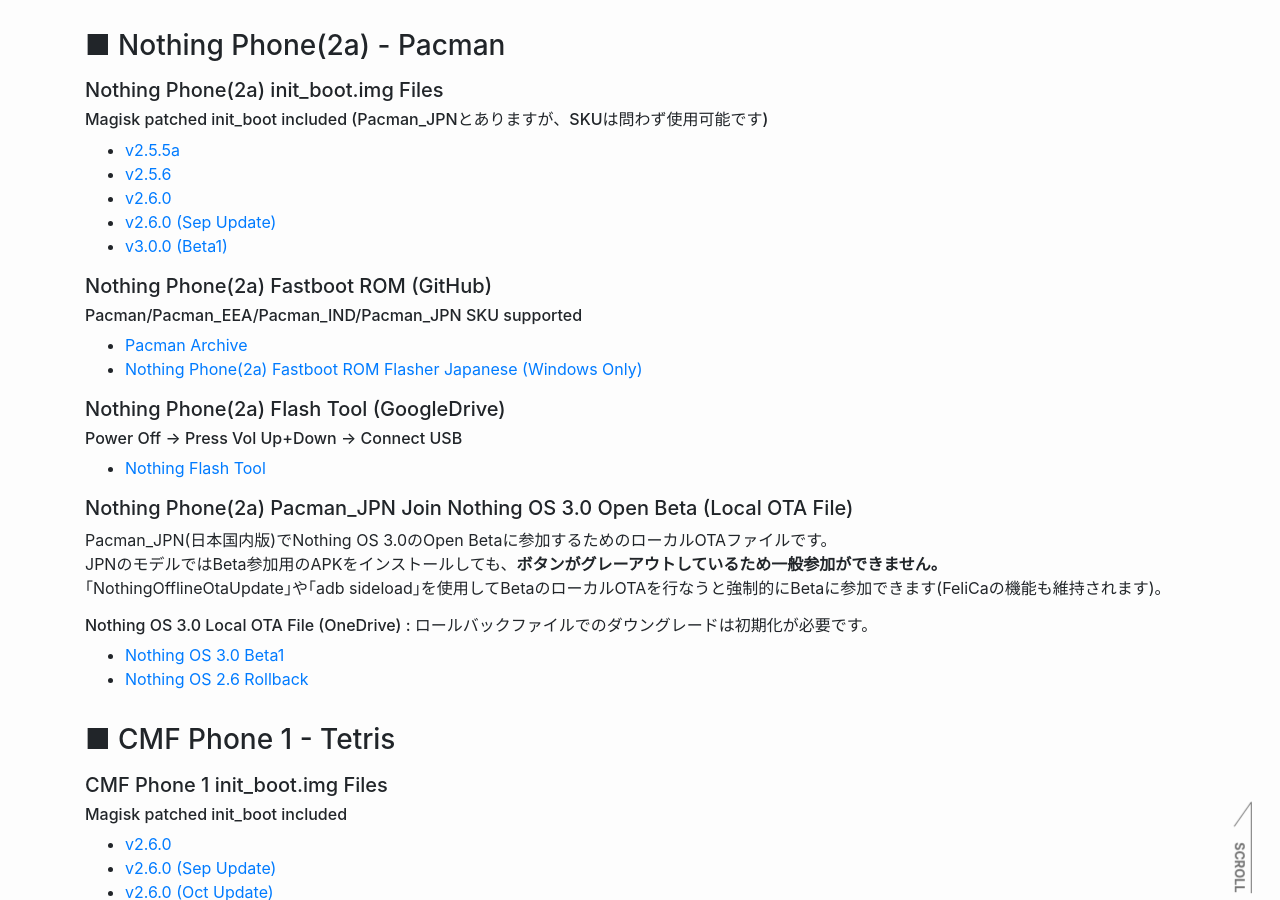
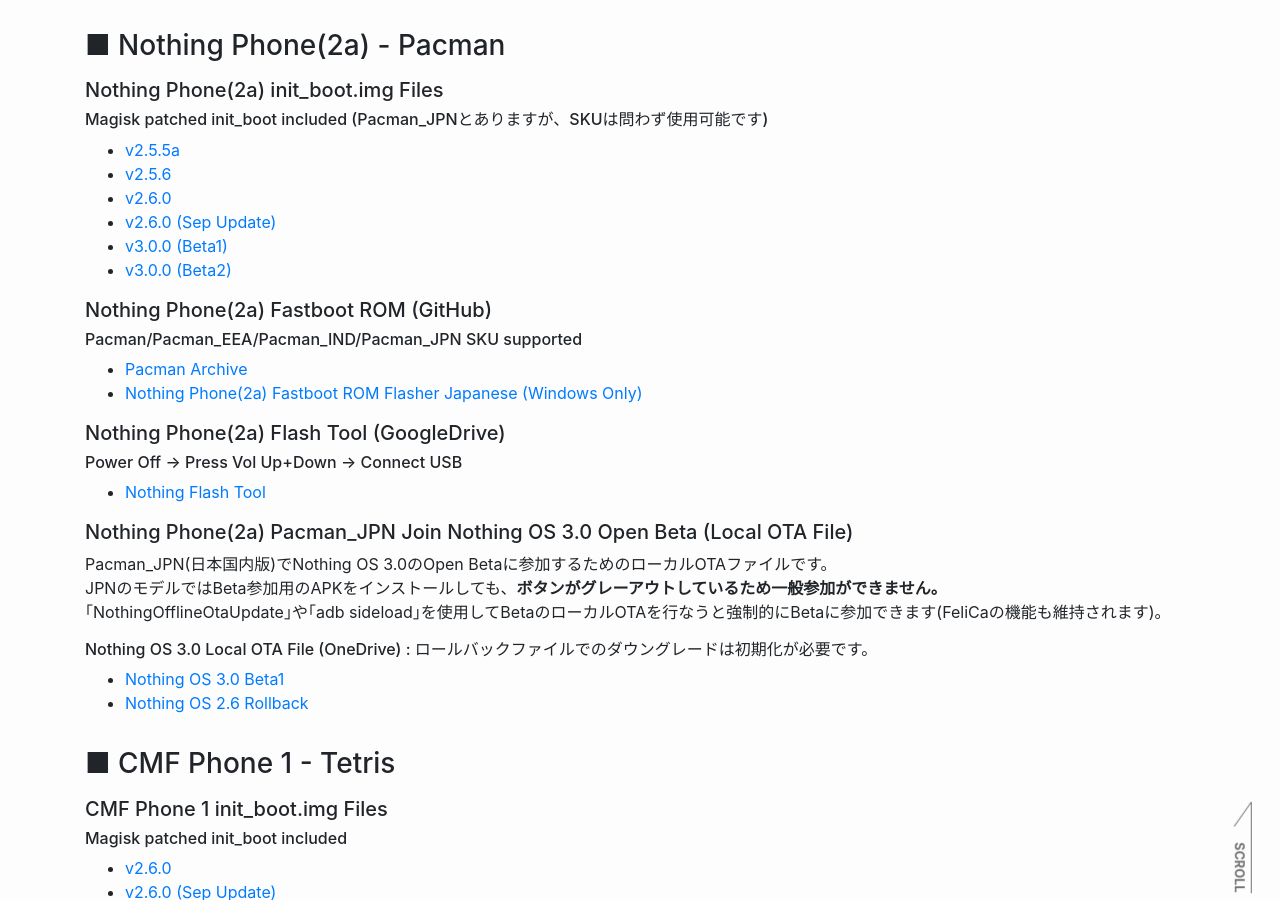
Before and after one commit to reindex-ot/reindex-ot.github.io, a Jekyll site: the page built from nothing.md, in a window 1280 px wide and 900 px high, scrolled down 4170 px. Built offline with Jekyll 4.4.1, drawn with Linux system fonts in a browser that asks for light colours.

Commit message:
Update nothing.md
Signed-off-by: Re*Index. (ot_inc) <32851879+reindex-ot@users.noreply.github.com>

```diff
--- a/nothing.md
+++ b/nothing.md
@@ -158,6 +158,7 @@ If you don't do that, you'll get bricked. Okay?
 - [v2.6.0](https://github.com/reindex-ot/boot.img_repo/raw/main/nothing/phone2a/Pacman_JPN_v2.6.0_init_boot.zip)
 - [v2.6.0 (Sep Update)](https://github.com/reindex-ot/boot.img_repo/raw/main/nothing/phone2a/Pacman_JPN_v2.6.0-240828-1906_init_boot.zip)
 - [v3.0.0 (Beta1)](https://github.com/reindex-ot/boot.img_repo/raw/main/nothing/phone2a/Pacman_JPN_v3.0.0-OB1_init_boot.zip)
+- [v3.0.0 (Beta2)](https://github.com/reindex-ot/boot.img_repo/raw/main/nothing/phone2a/Pacman_JPN_v3.0.0-OB2_init_boot.zip)
 
 ##### Nothing Phone(2a) Fastboot ROM (GitHub)
 ###### Pacman/Pacman_EEA/Pacman_IND/Pacman_JPN SKU supported
```
